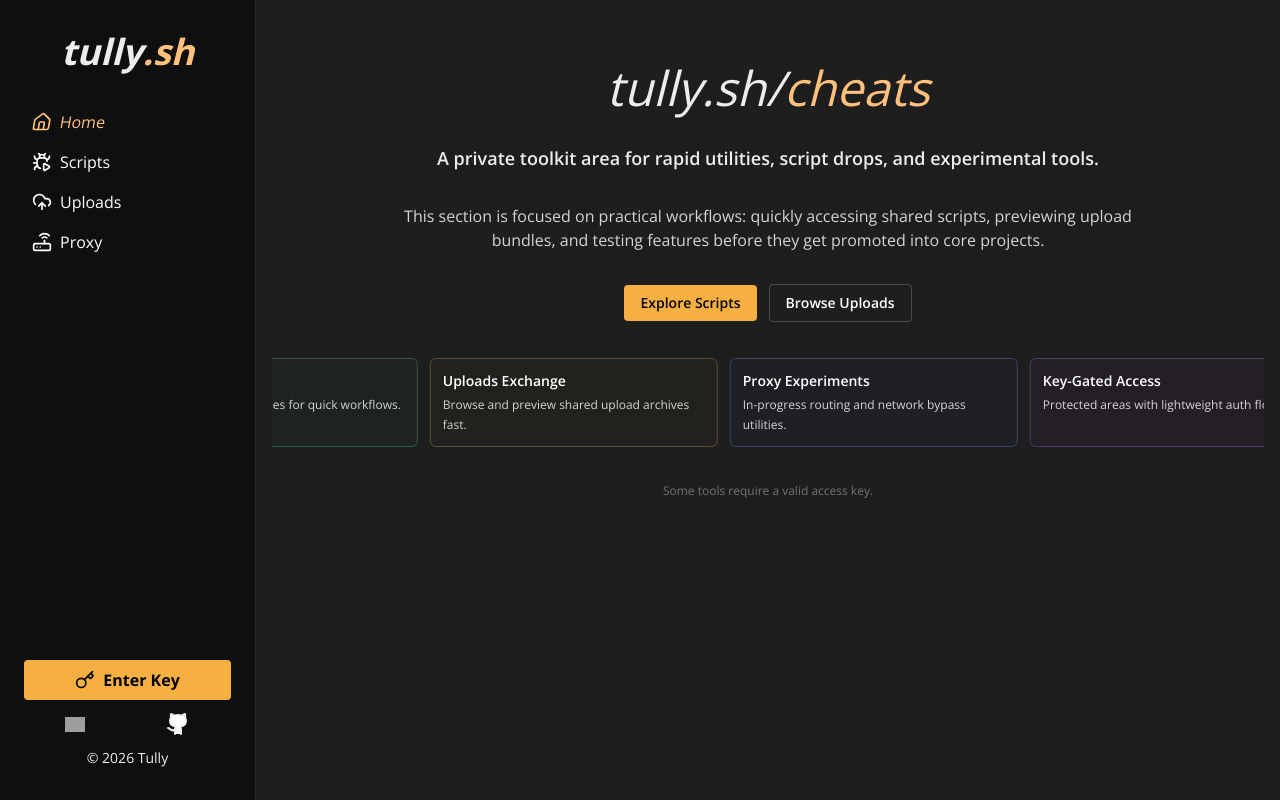
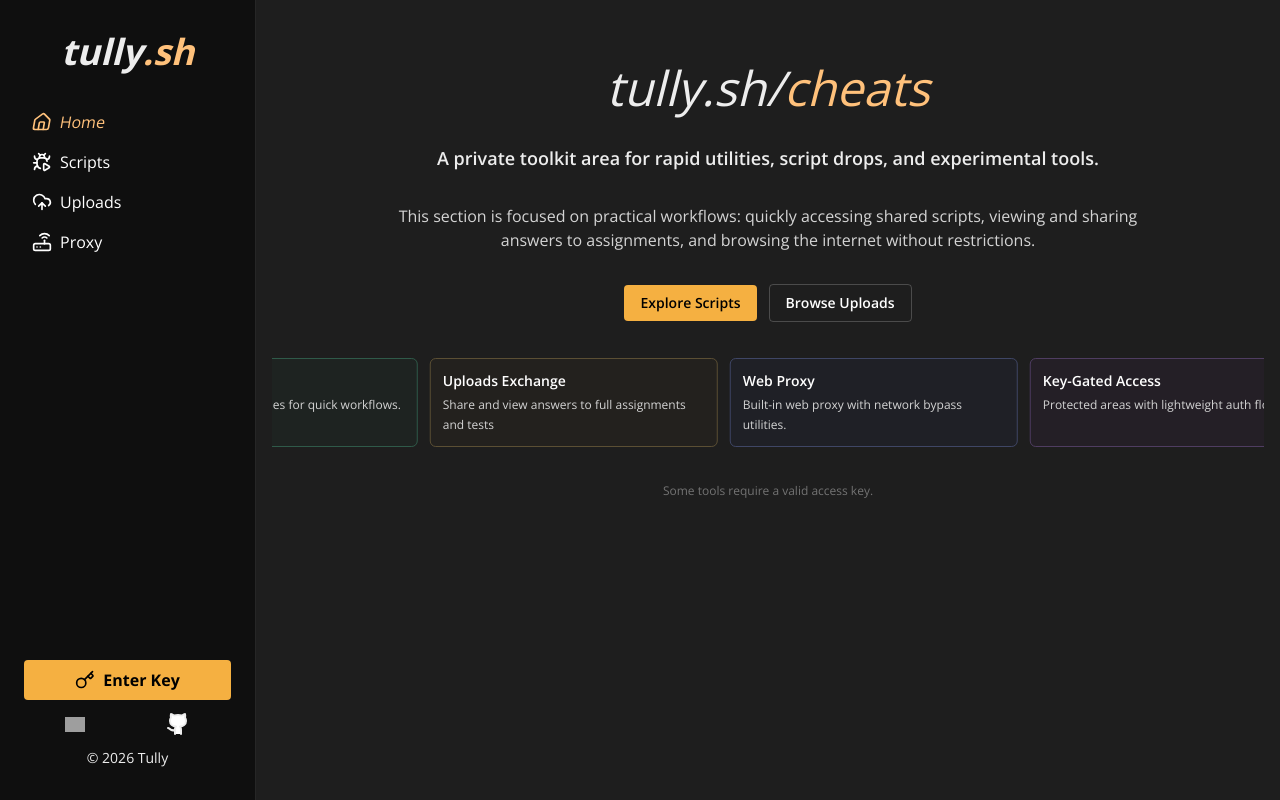
Before and after one commit to Tullysaurus/tully.sh, a Next.js app: page /cheats in a window 1280 px wide. Built offline with nearby package versions, Linux system fonts and the light colour scheme; grey boxes are pictures that could not be loaded.

Commit message:
Update cheat homepage

```diff
--- a/src/app/(main)/cheats/(home)/page.tsx
+++ b/src/app/(main)/cheats/(home)/page.tsx
@@ -13,13 +13,13 @@ export default function CheatsHome() {
     {
       id: "uploads",
       title: "Uploads Exchange",
-      description: "Browse and preview shared upload archives fast.",
+      description: "Share and view answers to full assignments and tests",
       tone: "bg-[#23211e] border-[#5b4f34]",
     },
     {
       id: "proxy",
-      title: "Proxy Experiments",
-      description: "In-progress routing and network bypass utilities.",
+      title: "Web Proxy",
+      description: "Built-in web proxy with network bypass utilities.",
       tone: "bg-[#1f2026] border-[#3f4665]",
     },
     {
@@ -41,7 +41,7 @@ export default function CheatsHome() {
       </p>
       <p className="reveal-up delay-2 max-w-3xl text-center text-sm text-neutral-300 sm:text-base">
         This section is focused on practical workflows: quickly accessing shared scripts,
-        previewing upload bundles, and testing features before they get promoted into core projects.
+        viewing and sharing answers to assignments, and browsing the internet without restrictions.
       </p>
       <div className="reveal-up delay-3 flex flex-wrap items-center justify-center gap-3">
         <Link
```
